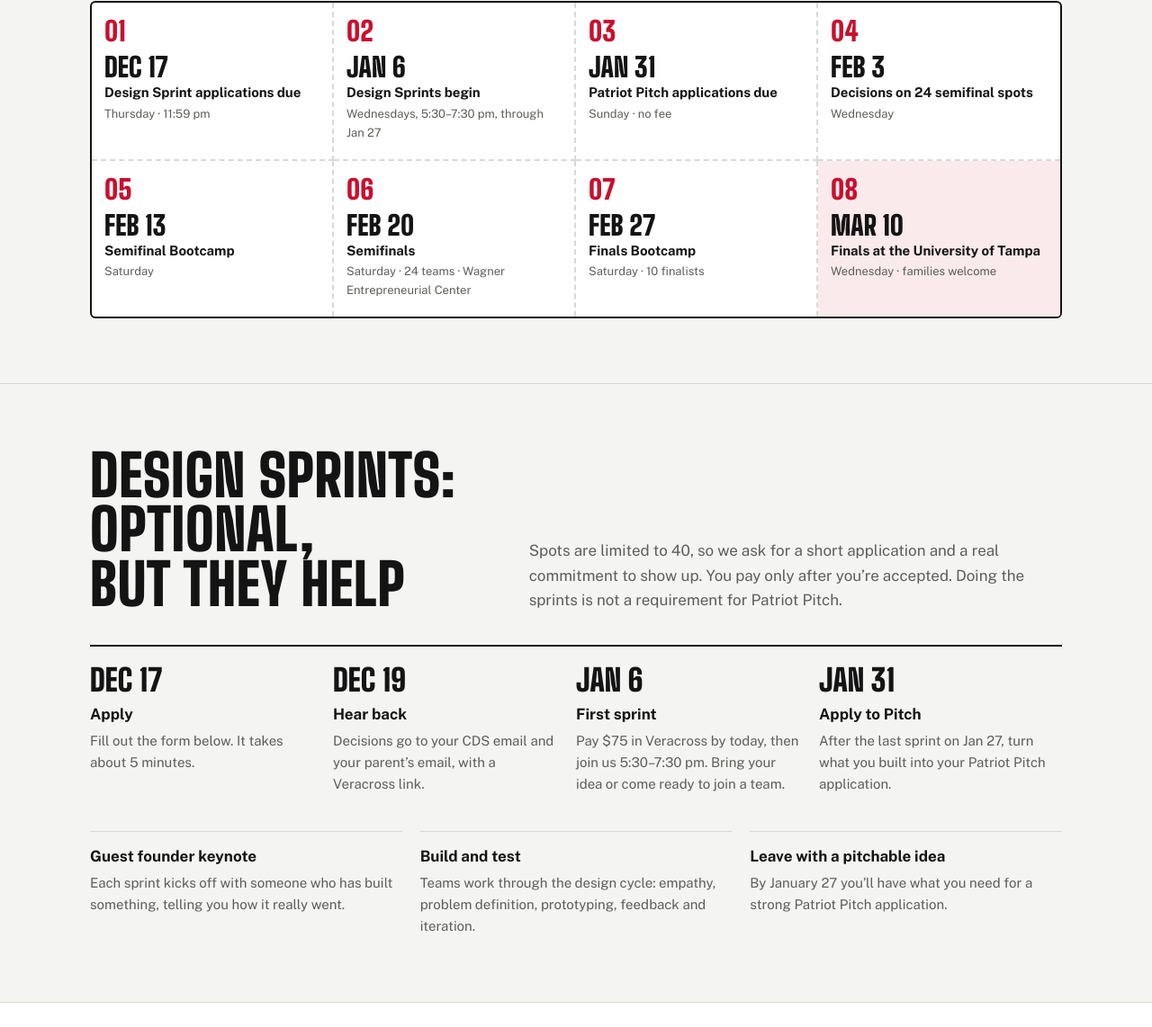
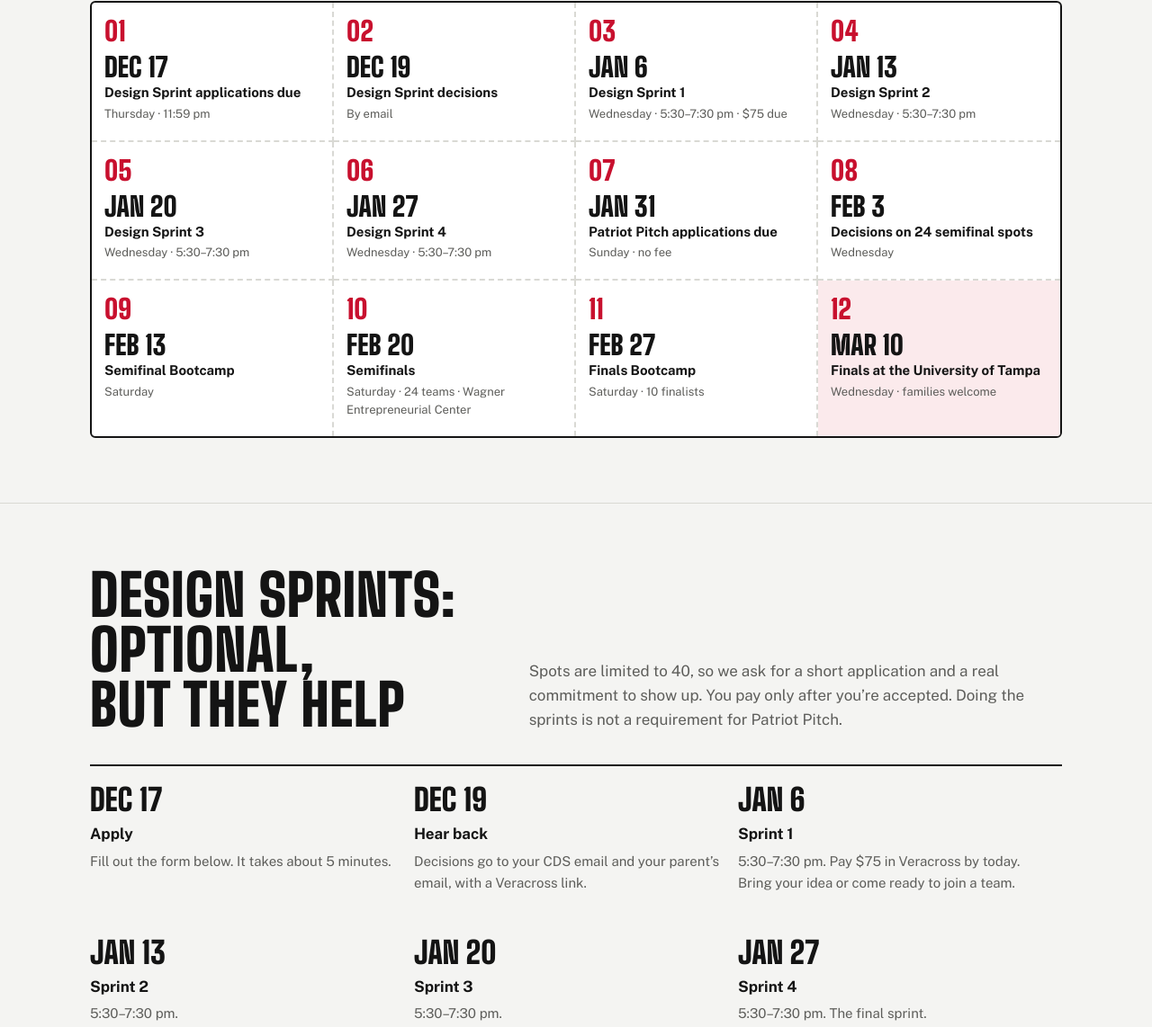
Before and after one commit to bbrennan-forge/patriot-pitch, a plain HTML site: page index.html in a window 1280 px wide. Shown: the part 2061-3203 px from the top of the page at 90% size. Drawn offline with nearby package versions, Linux system fonts and the light colour scheme.

Commit message:
Add files via upload

```diff
--- a/index.html
+++ b/index.html
@@ -89,13 +89,13 @@ header.top .btn{padding:10px 16px;font-size:14px}
 .keydates{display:grid;grid-template-columns:repeat(4,1fr);border:2px solid var(--ink);border-radius:6px;overflow:hidden;background:var(--surface)}
 .keydates .stub{padding:16px 14px 18px;border-right:2px dashed var(--line);border-bottom:2px dashed var(--line);display:flex;flex-direction:column;gap:4px}
 .keydates .stub:nth-child(4n){border-right:0}
-.keydates .stub:nth-child(n+5){border-bottom:0}
+.keydates .stub:nth-child(n+9){border-bottom:0}
 .keydates .n{font:900 30px/1 var(--font-display);color:var(--red)}
 .keydates .d{font:900 30px/1 var(--font-display);text-transform:uppercase;margin-top:6px}
 .keydates .t{font-weight:700;font-size:15px;line-height:1.3}
 .keydates .w{color:var(--muted);font-size:13px}
 .keydates .stub.final{background:var(--tint)}
-@media (max-width:860px){.keydates{grid-template-columns:repeat(2,1fr)}.keydates .stub{border-right:2px dashed var(--line);border-bottom:2px dashed var(--line)}.keydates .stub:nth-child(2n){border-right:0}.keydates .stub:nth-child(n+7){border-bottom:0}}
+@media (max-width:860px){.keydates{grid-template-columns:repeat(2,1fr)}.keydates .stub{border-right:2px dashed var(--line);border-bottom:2px dashed var(--line)}.keydates .stub:nth-child(2n){border-right:0}.keydates .stub:nth-child(n+11){border-bottom:0}}
 
 section{padding:72px 0;border-top:1px solid var(--line)}
 .sec-head{display:grid;grid-template-columns:minmax(0,1fr) minmax(0,1.3fr);gap:32px;align-items:end;margin-bottom:36px}
@@ -117,7 +117,7 @@ section{padding:72px 0;border-top:1px solid var(--line)}
 .bridge b{color:var(--ink)}
 
 /* steps */
-.steps{display:grid;grid-template-columns:repeat(4,1fr);gap:0;counter-reset:s;border-top:2px solid var(--ink)}
+.steps{display:grid;grid-template-columns:repeat(3,1fr);gap:0;row-gap:28px;counter-reset:s;border-top:2px solid var(--ink)}
 .steps li{list-style:none;padding:20px 18px 0 0}
 .steps .when{font:900 34px/1 var(--font-display);text-transform:uppercase}
 .steps .what{font-weight:700;margin-top:8px}
@@ -282,11 +282,25 @@ footer .ei-full{height:72px;width:auto;background:none;padding:0;border-radius:0
     <div class="wrap">
       <div class="sec-head">
         <h2>Two ways to the stage</h2>
-        <p>Patriot Pitch accepts 24 teams into the semifinals. You can apply directly, or build your idea in the Design Sprints first. The sprints are not required to be accepted, but they’re the best way to make sure you’re ready.</p>
+        <p>Patriot Pitch accepts 24 teams into the semifinals. You can build your idea in the Design Sprints first, or apply directly. The sprints are not required to be accepted, but they’re the best way to make sure you’re ready.</p>
       </div>
       <div class="programs">
+        <article class="prog feature">
+          <span class="tag">Way 1 · Sprint applications open</span>
+          <div class="bignum">40</div>
+          <h3>Start with the Design Sprints</h3>
+          <p>Four Wednesday evening workshops in January. A guest founder kicks off each one, then you build, test and sharpen your idea with mentors. Not required for Patriot Pitch, but it helps make sure you apply with a strong, tested idea.</p>
+          <dl class="facts">
+            <dt>Spots</dt><dd>40, by application</dd>
+            <dt>Apply by</dt><dd>Thu, Dec 17</dd>
+            <dt>Decisions</dt><dd>Dec 19 by email</dd>
+            <dt>Sessions</dt><dd>Wednesdays, 5:30–7:30 pm: Jan 6, 13, 20, 27</dd>
+            <dt>Cost</dt><dd>$75 in Veracross, only if accepted. Due Jan 6</dd>
+          </dl>
+          <a class="btn" href="#apply">Apply for Design Sprints</a>
+        </article>
         <article class="prog">
-          <span class="tag soon">Way 1 · Application opens soon</span>
+          <span class="tag soon">Way 2 · Application opens soon</span>
           <div class="bignum" style="color:var(--ink)">24</div>
           <h3>Apply directly to Patriot Pitch</h3>
           <p>Already have a venture or a strong idea? Apply straight to Patriot Pitch. No sprints required and no application fee. 24 teams are accepted into the semifinals, and 10 of them advance to Finals.</p>
@@ -299,20 +313,6 @@ footer .ei-full{height:72px;width:auto;background:none;padding:0;border-radius:0
             <dt>Finals</dt><dd>Wed, Mar 10 · University of Tampa · 10 teams</dd>
           </dl>
           <a class="btn ghost" href="#pitch">Get notified when it opens</a>
-        </article>
-        <article class="prog feature">
-          <span class="tag">Way 2 · Sprint applications open</span>
-          <div class="bignum">40</div>
-          <h3>Start with the Design Sprints</h3>
-          <p>Four Wednesday evening workshops in January. A guest founder kicks off each one, then you build, test and sharpen your idea with mentors. Not required for Patriot Pitch, but it helps make sure you apply with a strong, tested idea.</p>
-          <dl class="facts">
-            <dt>Spots</dt><dd>40, by application</dd>
-            <dt>Apply by</dt><dd>Thu, Dec 17</dd>
-            <dt>Decisions</dt><dd>Dec 19 by email</dd>
-            <dt>Sessions</dt><dd>Wednesdays, 5:30–7:30 pm: Jan 6, 13, 20, 27</dd>
-            <dt>Cost</dt><dd>$75 in Veracross, only if accepted. Due Jan 6</dd>
-          </dl>
-          <a class="btn" href="#apply">Apply for Design Sprints</a>
         </article>
       </div>
       <p class="bridge"><b>The Design Sprints are not mandatory.</b> You can be accepted to Patriot Pitch without them. They do help: you’ll finish on January 27 with a tested idea and a pitch that’s ready for the January 31 application.</p>
@@ -327,13 +327,17 @@ footer .ei-full{height:72px;width:auto;background:none;padding:0;border-radius:0
       </div>
       <div class="keydates">
         <div class="stub"><div class="n">01</div><div class="d">Dec 17</div><div class="t">Design Sprint applications due</div><div class="w">Thursday · 11:59 pm</div></div>
-        <div class="stub"><div class="n">02</div><div class="d">Jan 6</div><div class="t">Design Sprints begin</div><div class="w">Wednesdays, 5:30–7:30 pm, through Jan 27</div></div>
-        <div class="stub"><div class="n">03</div><div class="d">Jan 31</div><div class="t">Patriot Pitch applications due</div><div class="w">Sunday · no fee</div></div>
-        <div class="stub"><div class="n">04</div><div class="d">Feb 3</div><div class="t">Decisions on 24 semifinal spots</div><div class="w">Wednesday</div></div>
-        <div class="stub"><div class="n">05</div><div class="d">Feb 13</div><div class="t">Semifinal Bootcamp</div><div class="w">Saturday</div></div>
-        <div class="stub"><div class="n">06</div><div class="d">Feb 20</div><div class="t">Semifinals</div><div class="w">Saturday · 24 teams · Wagner Entrepreneurial Center</div></div>
-        <div class="stub"><div class="n">07</div><div class="d">Feb 27</div><div class="t">Finals Bootcamp</div><div class="w">Saturday · 10 finalists</div></div>
-        <div class="stub final"><div class="n">08</div><div class="d">Mar 10</div><div class="t">Finals at the University of Tampa</div><div class="w">Wednesday · families welcome</div></div>
+        <div class="stub"><div class="n">02</div><div class="d">Dec 19</div><div class="t">Design Sprint decisions</div><div class="w">By email</div></div>
+        <div class="stub"><div class="n">03</div><div class="d">Jan 6</div><div class="t">Design Sprint 1</div><div class="w">Wednesday · 5:30–7:30 pm · $75 due</div></div>
+        <div class="stub"><div class="n">04</div><div class="d">Jan 13</div><div class="t">Design Sprint 2</div><div class="w">Wednesday · 5:30–7:30 pm</div></div>
+        <div class="stub"><div class="n">05</div><div class="d">Jan 20</div><div class="t">Design Sprint 3</div><div class="w">Wednesday · 5:30–7:30 pm</div></div>
+        <div class="stub"><div class="n">06</div><div class="d">Jan 27</div><div class="t">Design Sprint 4</div><div class="w">Wednesday · 5:30–7:30 pm</div></div>
+        <div class="stub"><div class="n">07</div><div class="d">Jan 31</div><div class="t">Patriot Pitch applications due</div><div class="w">Sunday · no fee</div></div>
+        <div class="stub"><div class="n">08</div><div class="d">Feb 3</div><div class="t">Decisions on 24 semifinal spots</div><div class="w">Wednesday</div></div>
+        <div class="stub"><div class="n">09</div><div class="d">Feb 13</div><div class="t">Semifinal Bootcamp</div><div class="w">Saturday</div></div>
+        <div class="stub"><div class="n">10</div><div class="d">Feb 20</div><div class="t">Semifinals</div><div class="w">Saturday · 24 teams · Wagner Entrepreneurial Center</div></div>
+        <div class="stub"><div class="n">11</div><div class="d">Feb 27</div><div class="t">Finals Bootcamp</div><div class="w">Saturday · 10 finalists</div></div>
+        <div class="stub final"><div class="n">12</div><div class="d">Mar 10</div><div class="t">Finals at the University of Tampa</div><div class="w">Wednesday · families welcome</div></div>
       </div>
     </div>
   </section>
@@ -348,8 +352,10 @@ footer .ei-full{height:72px;width:auto;background:none;padding:0;border-radius:0
         <ol>
           <li><div class="when">Dec 17</div><div class="what">Apply</div><div class="how">Fill out the form below. It takes about 5 minutes.</div></li>
           <li><div class="when">Dec 19</div><div class="what">Hear back</div><div class="how">Decisions go to your CDS email and your parent’s email, with a Veracross link.</div></li>
-          <li><div class="when">Jan 6</div><div class="what">First sprint</div><div class="how">Pay $75 in Veracross by today, then join us 5:30–7:30 pm. Bring your idea or come ready to join a team.</div></li>
-          <li><div class="when">Jan 31</div><div class="what">Apply to Pitch</div><div class="how">After the last sprint on Jan 27, turn what you built into your Patriot Pitch application.</div></li>
+          <li><div class="when">Jan 6</div><div class="what">Sprint 1</div><div class="how">5:30–7:30 pm. Pay $75 in Veracross by today. Bring your idea or come ready to join a team.</div></li>
+          <li><div class="when">Jan 13</div><div class="what">Sprint 2</div><div class="how">5:30–7:30 pm.</div></li>
+          <li><div class="when">Jan 20</div><div class="what">Sprint 3</div><div class="how">5:30–7:30 pm.</div></li>
+          <li><div class="when">Jan 27</div><div class="what">Sprint 4</div><div class="how">5:30–7:30 pm. The final sprint.</div></li>
         </ol>
       </div>
       <div class="sprint-week">
@@ -442,7 +448,7 @@ footer .ei-full{height:72px;width:auto;background:none;padding:0;border-radius:0
           </fieldset>
 
           <p class="err" id="formErr" role="alert"></p>
-          <div><button class="btn" type="submit" id="submitBtn">Submit application</button></div>
+          <div><button class="btn" type="submit" id="submitBtn">Submit application</button><p class="hint" style="margin:10px 0 0">You will receive an email confirmation if accepted with a link for payment.</p></div>
         </form>
 
         <div class="done hidden" id="doneBox" tabindex="-1">
@@ -458,7 +464,7 @@ footer .ei-full{height:72px;width:auto;background:none;padding:0;border-radius:0
     <div class="wrap">
       <div class="sec-head">
         <h2>Patriot Pitch</h2>
-        <p>Every student with a venture can apply. You don’t need to do the Design Sprints, and there’s no application fee. We accept 24 teams into the semifinals. Semifinalists get a bootcamp, then pitch to judges in the Wagner Entrepreneurial Center on February 20 in morning and afternoon cohorts. The top 10 teams get a Finals bootcamp and take the stage on March 10 at the University of Tampa, in front of judges and families, competing for $3,500 in prizes.</p>
+        <p>Every student with a venture can apply. <b>You don’t need to do the Design Sprints</b>, and there’s no application fee. We accept 24 teams into the semifinals. Semifinalists get a bootcamp, then pitch to judges in the Wagner Entrepreneurial Center on February 20 in morning and afternoon cohorts. The top 10 teams get a Finals bootcamp and take the stage on March 10 at the University of Tampa, in front of judges and families, competing for $3,500 in prizes.</p>
       </div>
       <div class="path" aria-label="Patriot Pitch path">
         <div><div class="d">24</div><div class="t">Accepted to semifinals</div><div class="s">Decisions Feb 3</div></div>
```
